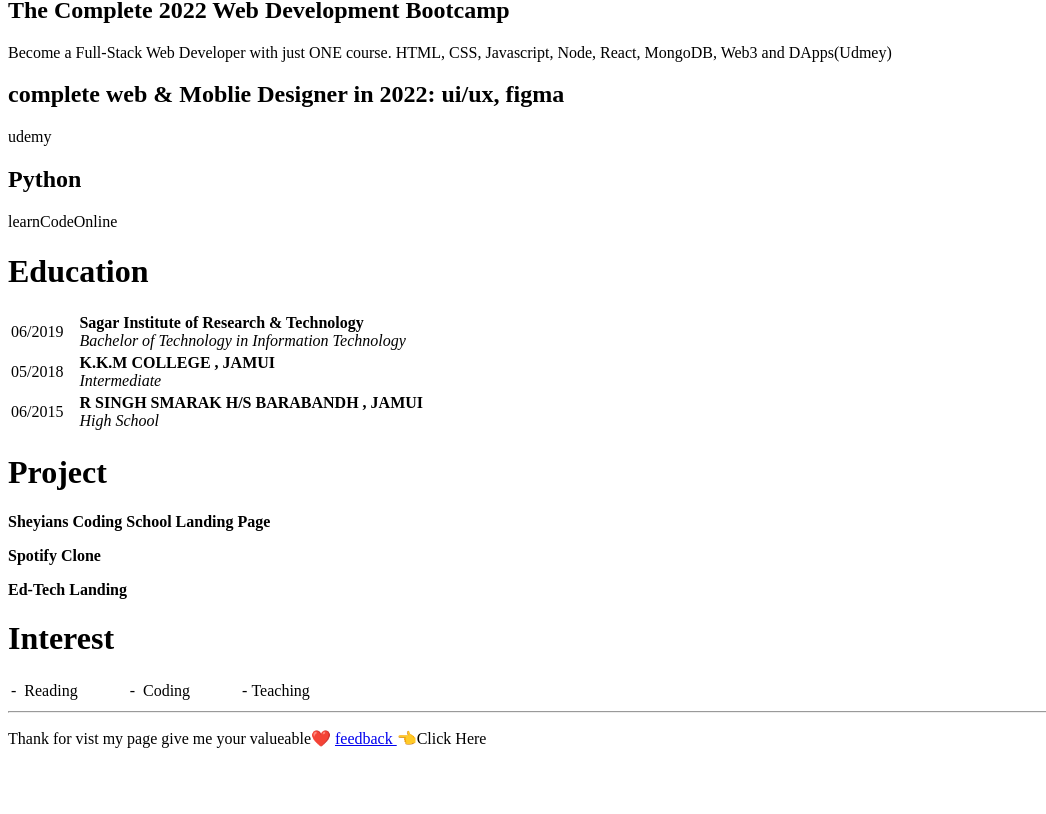
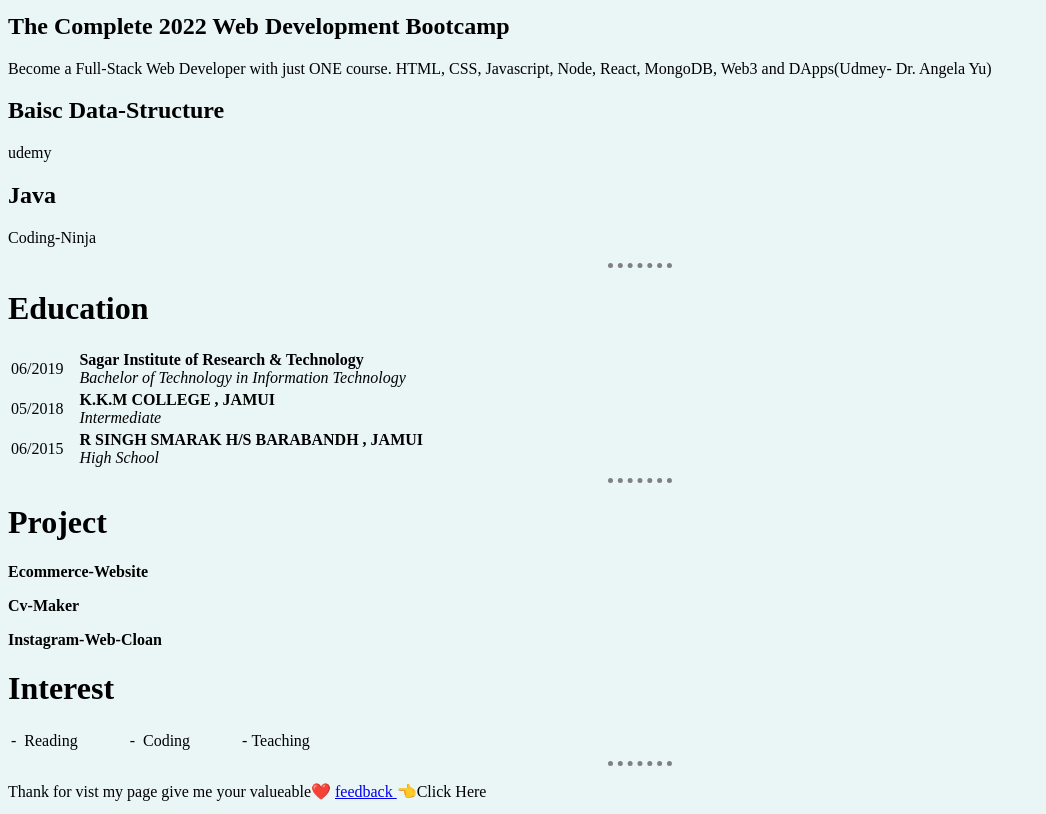
Before and after one commit to raushan8292/bio, a plain HTML site: page index.html in a window 1280 px wide. Shown: the part 456-1270 px from the top of the page, without its empty margins (0-1046 px from the left). Before the commit the page ends 1220 px from the top, so only its background shows below. Drawn offline with Linux system fonts and the light colour scheme.

Commit message:
Update index.html

```diff
--- a/index.html
+++ b/index.html
@@ -5,27 +5,44 @@
     <meta http-equiv="X-UA-Compatible" content="IE=edge">
     <meta name="viewport" content="width=device-width, initial-scale=1.0">
     <title>Document</title>
+
+<style>
+ body{
+   background-color:#EAF6F6 ;
+  }
+
+  hr{
+    border-style: none;
+    border-top-style: dotted;
+    border-color: gray;
+    border-width: 5px;
+    width: 5%;
+  }
+
+</style>
+
 </head>
+
 <body>
   <!-- 1 -->
 <table cellspacing = "10">
 
   <tr>
-  <td><img src="image/raushan.png" alt="profile picture"   height="150" > </td>
+  <td><img src="image\raushan.png" alt="profile picture"   height="150" > </td>
       <td><h1>Raushan Kuamr </h1>
     <p> I am a <a href="https://en.wikipedia.org/wiki/Software_engineering">software Engineer</a> &<a href="https://en.wikipedia.org/wiki/Web_development"> Web-developer</a>❤️</p>
 
      <p>Email:&nbsp <strong> <a href="mailto:raushanchauhan8292@gmail.com"> Email Me📩</strong> </a></p>
 
-    <p> <img src="image/linkedin-logo-png-1841.png" alt="Linkedin" height="15">&nbsp <a href="https://www.linkedin.com/in/raushanchauhan/" > Linkedin </a>
-    &nbsp &nbsp<img src="image/github.png" height="15"s> <a href="https://github.com/raushan8292">  GitHub</ </a>
+    <p> <img src="image\linkedin-logo-png-1841.png" alt="Linkedin" height="15">&nbsp <a href="https://www.linkedin.com/in/raushanchauhan/" > Linkedin </a>
+    &nbsp &nbsp<img src="image\github.png" height="15"s> <a href="https://github.com/raushan8292">  GitHub </a>
 </p>
 
  </td>
 
   </tr>
 </table>
-<hr noshade>
+<hr>
 
 <h1>Skills</h1>
 
@@ -50,20 +67,22 @@
   </tr>
 </table>
 
+<hr>
+
 <!-- 3. -->
 
 
 <h1><strong>Courses</strong></h1>
  <strong> <h2>The Complete 2022 Web Development Bootcamp </h2> </strong>
- <p>Become a Full-Stack Web Developer with just ONE course. HTML, CSS, Javascript, Node, React, MongoDB, Web3 and DApps(Udmey)</p>
+ <p>Become a Full-Stack Web Developer with just ONE course. HTML, CSS, Javascript, Node, React, MongoDB, Web3 and DApps(Udmey- Dr. Angela Yu)</p>
 
-<strong> <h2>  complete web & Moblie Designer in 2022: ui/ux, figma </h2> </strong>
+<strong> <h2> Baisc Data-Structure </h2> </strong>
 <p>udemy</p>
 
-<strong> <h2>Python</h2> </strong>
-<p>learnCodeOnline</p>
+<strong> <h2>Java</h2> </strong>
+<p>Coding-Ninja</p>
 
-
+<hr>
 <strong> <h1>Education</h1> </strong>
 <table>
 <tr>
@@ -85,12 +104,12 @@
 
 </table>
 
-
+<hr>
 <h1>Project</h1>
 
-<p> <strong> Sheyians Coding School Landing Page </strong></p>
-<p> <strong> Spotify Clone </strong> </p>
-<p> <strong> Ed-Tech Landing </strong> </p>
+<p> <strong>Ecommerce-Website </strong></p>
+<p> <strong>Cv-Maker</strong> </p>
+<p> <strong>Instagram-Web-Cloan </strong> </p>
 
 
 
```
